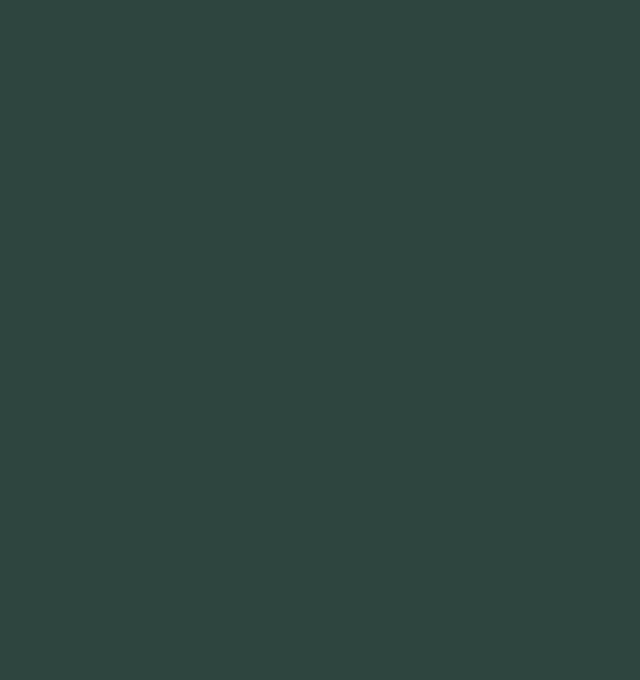
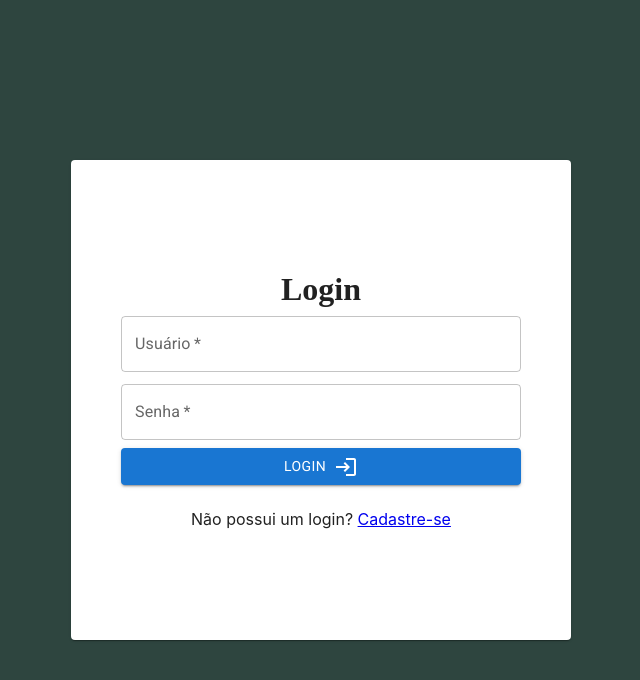
Before and after one commit to eduardodgdebem/spatial-newsletter, a React (Vite) app: page /login in a window 1280 px wide. Before the commit this address had no page. Shown: the top 680 px of the page, without its empty margins (319-959 px from the left). Built offline with nearby package versions, Linux system fonts and the light colour scheme; a web font is replaced by a local one.

Commit message:
Default route

```diff
--- a/src/pages/register/index.jsx
+++ b/src/pages/register/index.jsx
@@ -27,7 +27,6 @@ function Register() {
   }, []);
 
   useEffect(() => {
-    console.log(users)
     localStorage.setItem("@users", JSON.stringify(users));
   }, [users])
 
@@ -128,7 +127,7 @@ function Register() {
         </Button>
         <br />
         <span>
-          <Link to="/">Voltar para Login</Link>
+          <Link to="/login">Voltar para Login</Link>
         </span>
       </Card>
     </div>
--- a/src/routes.jsx
+++ b/src/routes.jsx
@@ -1,4 +1,4 @@
-import { BrowserRouter, Routes, Route } from "react-router-dom";
+import { BrowserRouter, Routes, Route, Navigate } from "react-router-dom";
 
 import Login from "./pages/login";
 import NewsLetterPage from "./pages/newsletter";
@@ -8,9 +8,10 @@ function RoutesApp() {
   return (
     <BrowserRouter>
       <Routes>
-        <Route path="/" element={<Login />} />
+        <Route path="/login" element={<Login />} />
         <Route path="/register" element={<Register />} />
-        <Route path="/newsletter" element={<NewsLetterPage/>}></Route>
+        <Route path="/newsletter" element={<NewsLetterPage />}></Route>
+        <Route path="/" element={<Navigate to="/login" />} />
       </Routes>
     </BrowserRouter>
   );
```
